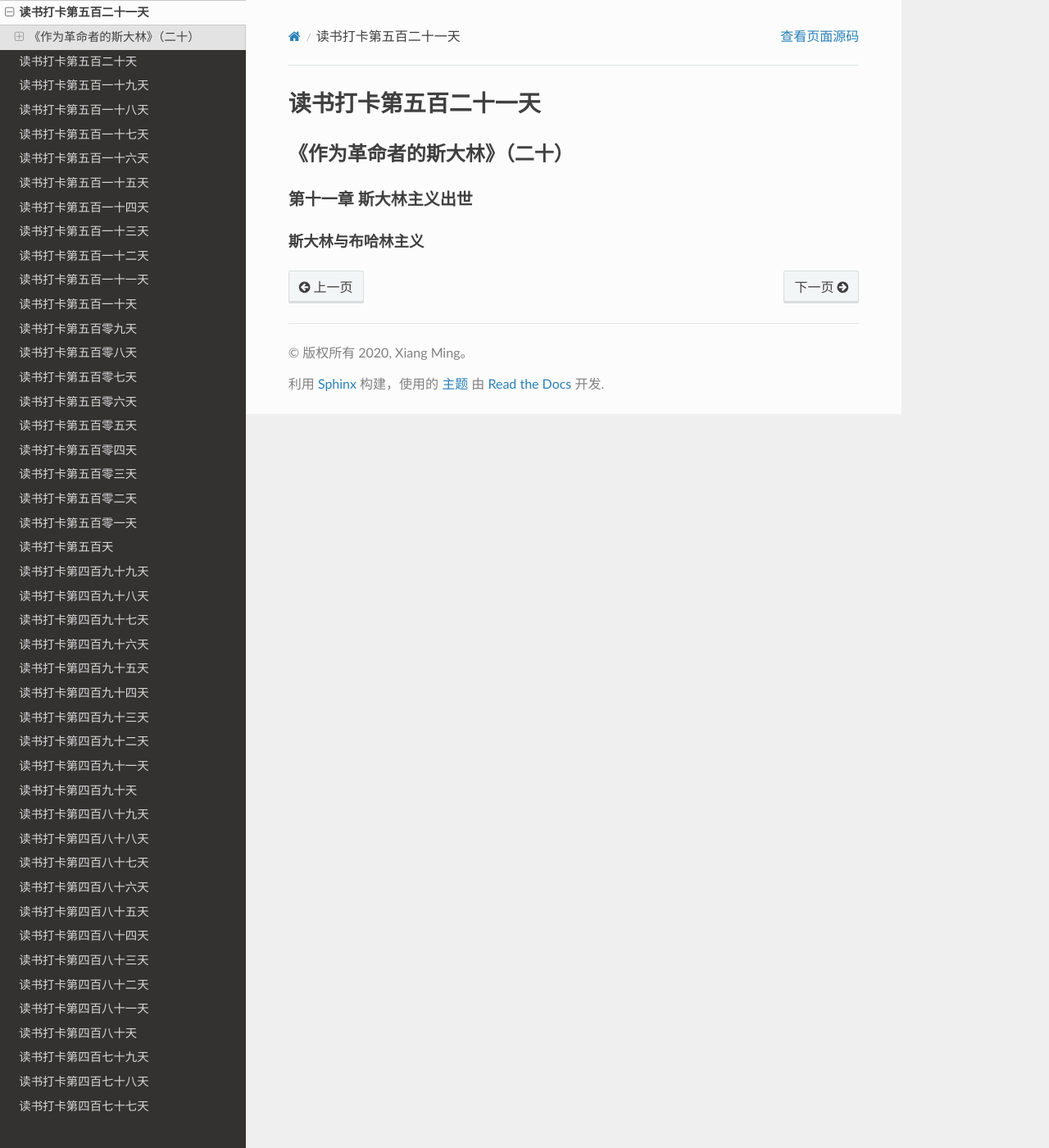
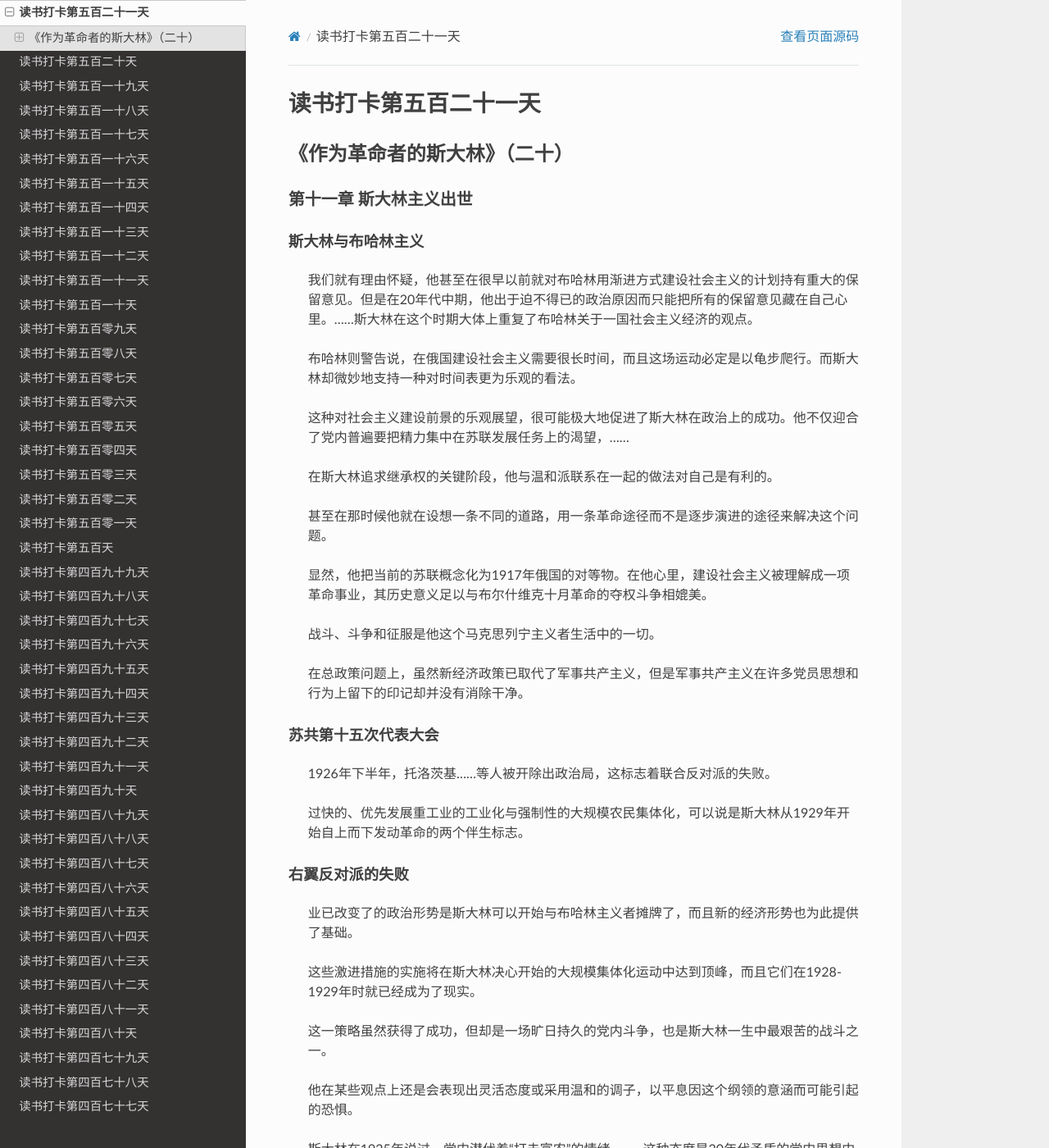
Before and after one commit to xiangming1975/reading, a Sphinx documentation site: the page built from source/2022-01-27.md, in a window 1280 px wide and 1400 px high. Shown: the whole window at 82% size. Built offline with Sphinx 7.4.7 and the Read the Docs theme 2.0.0, drawn with Linux system fonts in a browser that asks for light colours; some of the changed text lies outside the part shown.

Commit message:
2022-01-27

```diff
--- a/source/2022-01-27.md
+++ b/source/2022-01-27.md
@@ -3,4 +3,46 @@
 ### 第十一章 斯大林主义出世
 #### 斯大林与布哈林主义
 
->
+> 我们就有理由怀疑，他甚至在很早以前就对布哈林用渐进方式建设社会主义的计划持有重大的保留意见。但是在20年代中期，他出于迫不得已的政治原因而只能把所有的保留意见藏在自己心里。……斯大林在这个时期大体上重复了布哈林关于一国社会主义经济的观点。
+
+> 布哈林则警告说，在俄国建设社会主义需要很长时间，而且这场运动必定是以龟步爬行。而斯大林却微妙地支持一种对时间表更为乐观的看法。
+
+> 这种对社会主义建设前景的乐观展望，很可能极大地促进了斯大林在政治上的成功。他不仅迎合了党内普遍要把精力集中在苏联发展任务上的渴望，……
+
+> 在斯大林追求继承权的关键阶段，他与温和派联系在一起的做法对自己是有利的。
+
+> 甚至在那时候他就在设想一条不同的道路，用一条革命途径而不是逐步演进的途径来解决这个问题。
+
+> 显然，他把当前的苏联概念化为1917年俄国的对等物。在他心里，建设社会主义被理解成一项革命事业，其历史意义足以与布尔什维克十月革命的夺权斗争相媲美。
+
+> 战斗、斗争和征服是他这个马克思列宁主义者生活中的一切。
+
+> 在总政策问题上，虽然新经济政策已取代了军事共产主义，但是军事共产主义在许多党员思想和行为上留下的印记却并没有消除干净。
+
+#### 苏共第十五次代表大会
+
+> 1926年下半年，托洛茨基……等人被开除出政治局，这标志着联合反对派的失败。
+
+> 过快的、优先发展重工业的工业化与强制性的大规模农民集体化，可以说是斯大林从1929年开始自上而下发动革命的两个伴生标志。
+
+#### 右翼反对派的失败
+
+> 业已改变了的政治形势是斯大林可以开始与布哈林主义者摊牌了，而且新的经济形势也为此提供了基础。
+
+> 这些激进措施的实施将在斯大林决心开始的大规模集体化运动中达到顶峰，而且它们在1928-1929年时就已经成为了现实。
+
+> 这一策略虽然获得了成功，但却是一场旷日持久的党内斗争，也是斯大林一生中最艰苦的战斗之一。
+
+> 他在某些观点上还是会表现出灵活态度或采用温和的调子，以平息因这个纲领的意涵而可能引起的恐惧。
+
+> 斯大林在1925年说过，党内潜伏着“打击富农”的情绪。……这种态度是20年代矛盾的党内思想中一股相当大的潮流。
+
+> 斯大林的纲领注定要吸引那些怀有这种态度的布尔什维克们，他的主张也表明他多么清楚地意识到这一点。
+
+> 到了1928年中期，幕后的争论成了没有战场的战斗。气氛是如此紧张，以至于斯大林和布哈林再也无法保持友好关系了。
+
+> 1919年1月底和2月初举行了中央政治局与中央监察委员会主席团联席会议，幕后的战斗在这次漫长的会议上达到了高潮。
+
+> 温和派在政治上被粉碎了。布哈林……等人呈交了几经斟酌的投降信，……中央委员会全体会议……拒收，并且把布哈林赶出了政治局。……同时，党的各个基层组织里开始进行清洗布哈林的支持者的工作。
+
+> ……斯大林成为列宁的继承人——也就是新的领袖。
```
Also changed, not shown: source/2022-01-28.md (added, +5 -0 lines).
